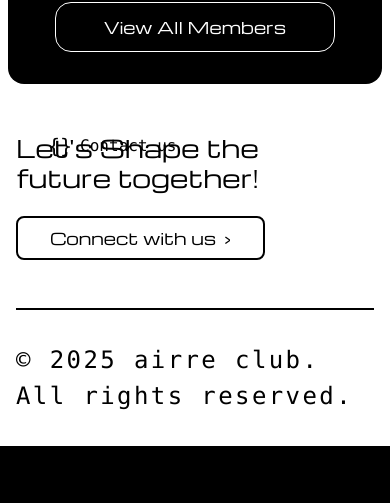
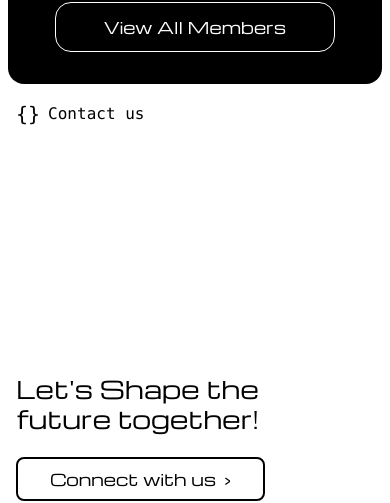
Before and after one commit to JoshiKartavya/airre-club, a React (Vite) app: page / in a window 390 px wide. Shown: the part 3263-3766 px from the top of the page. Before the commit the page ends 3709 px from the top, so only its background shows below. Built offline with nearby package versions, Linux system fonts and the light colour scheme; no server answers.

Commit message:
Update: Adjust Footer component layout by modifying padding and positioning for improved responsiveness and visual alignment.

```diff
--- a/src/Components/Footer.tsx
+++ b/src/Components/Footer.tsx
@@ -6,11 +6,11 @@ interface FooterProps {
 const Footer = ({ textColor, bgColor }: FooterProps) => {
   return (
     <footer
-      className="w-screen h-full py-28 xl:py-0 xl:min-h-screen flex flex-col justify-center items-end bg-transparent relative pt-12 pb-8 px-4 overflow-x-hidden"
+      className="w-screen min-h-screen flex flex-col justify-center items-end bg-transparent relative pt-12 pb-8 px-4 overflow-x-hidden"
       style={{ fontFamily: "michroma", color: textColor, backgroundColor: bgColor }}
     >
       {/* Contact us top left */}
-      <div className="absolute left-12 top-12 xl:text-[24px] font-mono flex items-center gap-2">
+      <div className="absolute left-4 top-4 xl:left-12 xl:top-12 xl:text-[24px] font-mono flex items-center gap-2">
         <span className="text-xl">&#123;&#125;</span> Contact us
       </div>
 
```
